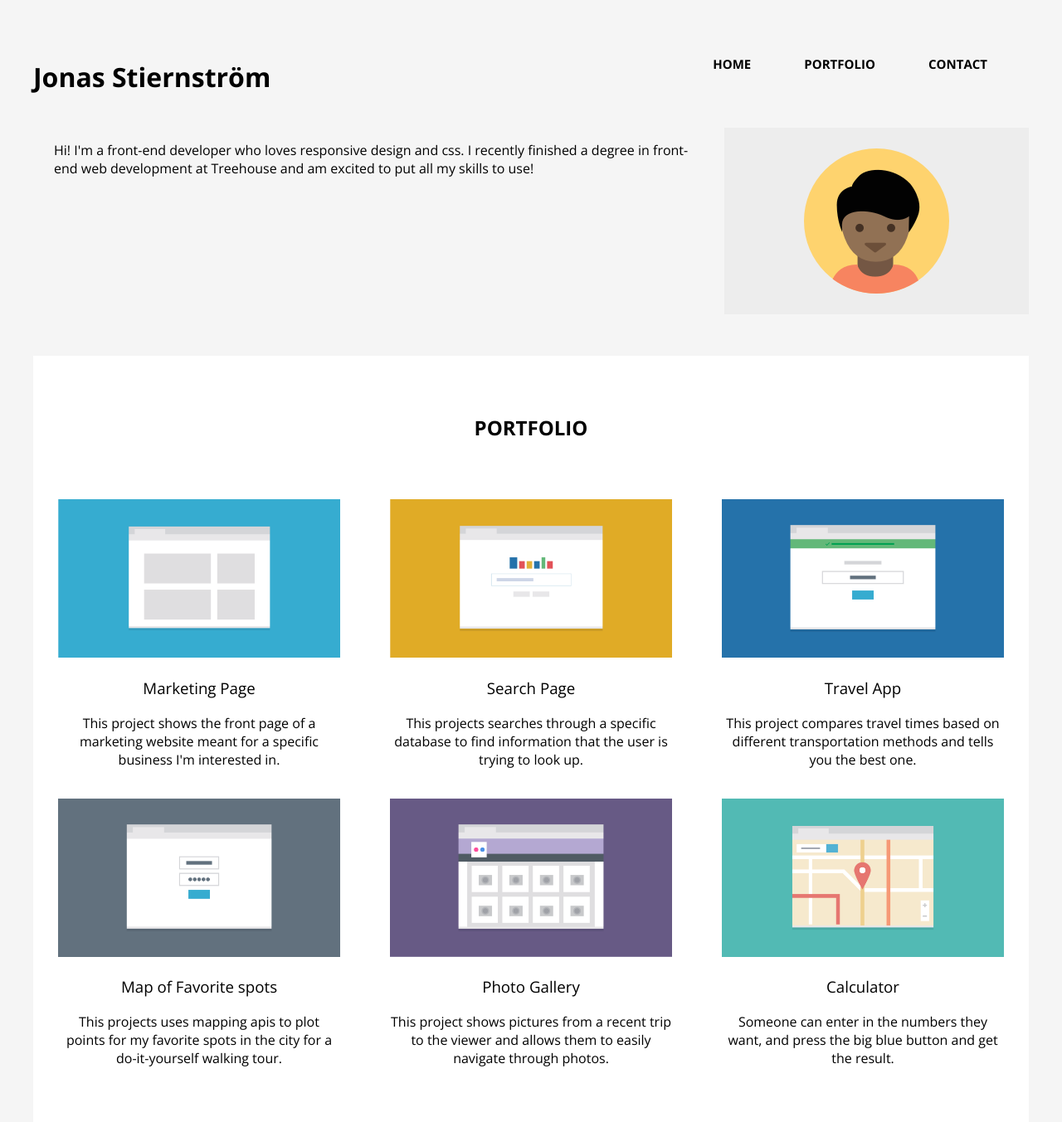
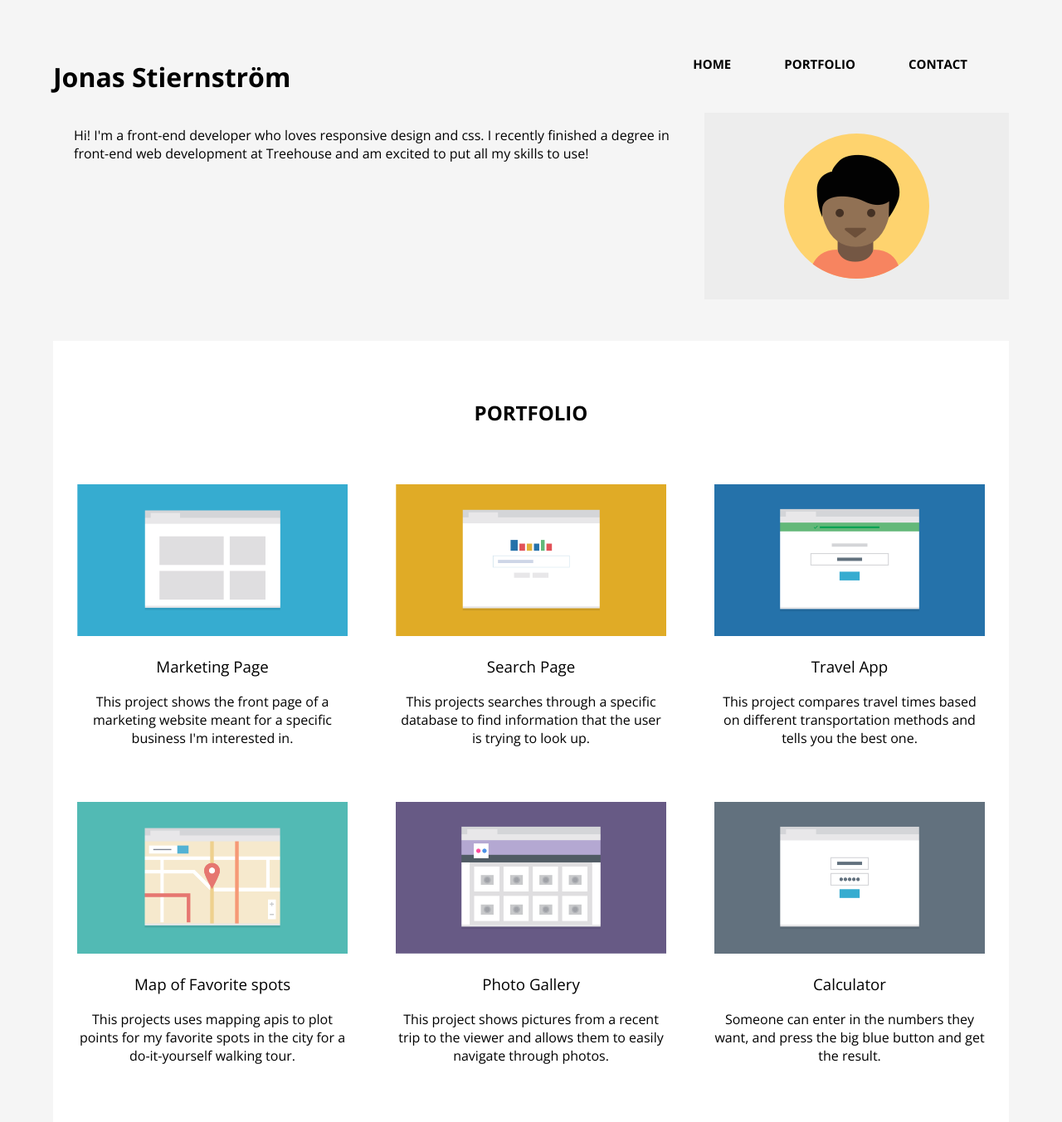
Before and after one commit to Stjarnan/Responsive_layout_project, a plain HTML site: page index.html in a window 1280 px wide. Shown: the top 1353 px of the page at 83% size. Drawn offline with nearby package versions, Linux system fonts and the light colour scheme.

Commit message:
Finetuning
Just general fine-tuning.

```diff
--- a/css/styles.css
+++ b/css/styles.css
@@ -143,17 +143,22 @@ Media Queries
 		float: right;
 		padding-left: 20px;
 	}
+
+	.container {
+		width: 100%;
+	}
+
     .main-header p {
     	text-align: left;
     }
 
 	.main-nav {
-		padding-bottom: 50px;
+		padding-bottom: 20px;
 	}
 
 	.card {
 		max-width: 50%;
-		padding-bottom: 50px;
+		padding: 0 2.5% 50px;
 	}
 
 	.leftFloat {
@@ -201,7 +206,7 @@ Media Queries
 
 
 	.container {
-		width: 95%;
+		width: 90%;
 		max-width: 1200px;
 	}
 
@@ -222,7 +227,6 @@ Media Queries
     .card {
     	float: left;
     	width: calc(100% / 3);
-    	padding: 0 2.5% 20px;
     }
 
 }
--- a/index.html
+++ b/index.html
@@ -48,7 +48,7 @@
         </div>
 
         <div class="card rightFloat">
-        <img src="images/portfolio-4.png" alt="Image of a app using maps.">
+        <img src="images/portfolio-6.png" alt="Image of a app using maps.">
         <h3>Map of Favorite spots</h3>
         <p>This projects uses mapping apis to plot points for my favorite spots in the city for a do-it-yourself walking tour.</p>
         </div>
@@ -60,7 +60,7 @@
         </div>
 
         <div class="card rightFloat">
-        <img src="images/portfolio-6.png" alt="Image of a calculator.">
+        <img src="images/portfolio-4.png" alt="Image of a calculator.">
         <h3>Calculator</h3>
         <p>Someone can enter in the numbers they want, and press the big blue button and get the result.</p>
         </div>
```
